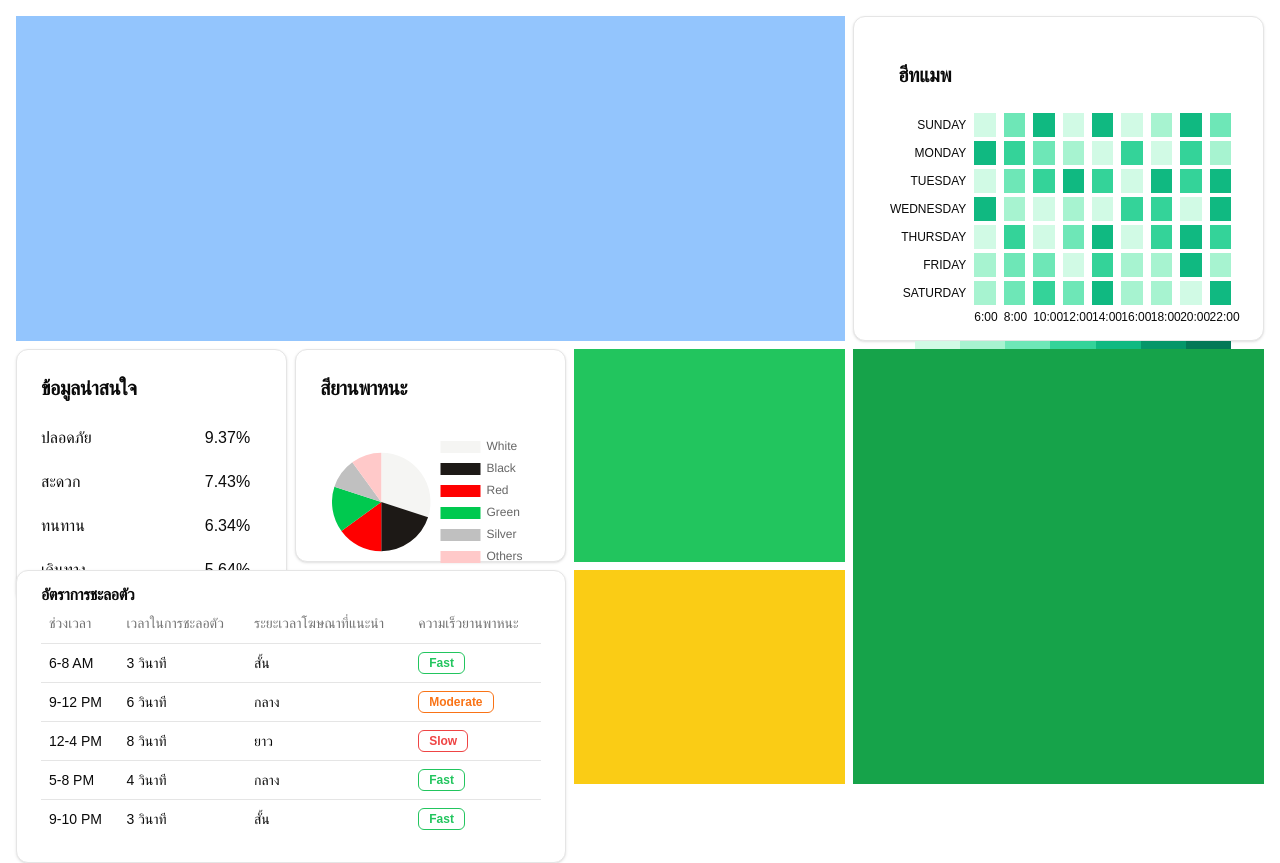
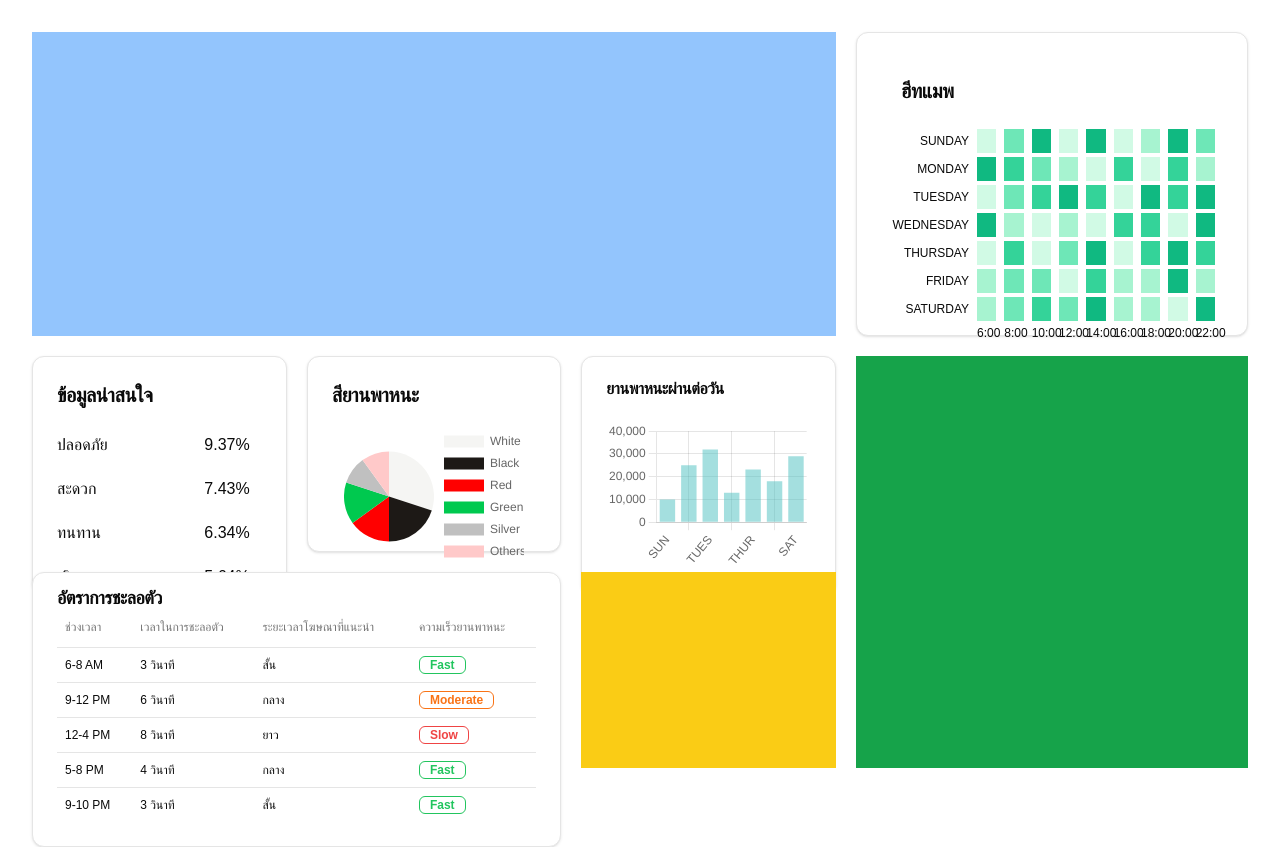
Before and after one commit to lethal1147/test_100star, a Next.js app: page /analytics in a window 1280 px wide. Built offline with nearby package versions, Linux system fonts and the light colour scheme.

Commit message:
feat: add weekly bar

```diff
--- a/app/analytics/page.tsx
+++ b/app/analytics/page.tsx
@@ -1,12 +1,13 @@
 import HeatMap from "@/components/charts/heatMap";
 import VehicleColorPieChart from "@/components/charts/vehicleColorPieChart";
+import WeeklyBarChart from "@/components/charts/weeklyBarChart";
 import DecelerationRateList from "@/components/vehicles/decelerationRateList";
 import InterestDataList from "@/components/vehicles/interestDataList";
 import React from "react";
 
 export default function AnalyticsPage() {
   return (
-    <div className="grid grid-cols-9 grid-rows-7 gap-2 h-screen p-4">
+    <div className="grid grid-cols-9 grid-rows-7 gap-5 h-screen p-8">
       {/* Row 1–2 */}
       <div className="bg-blue-300 col-span-6 row-span-3"></div>
       <div className="col-span-3 row-span-3">
@@ -20,7 +21,9 @@ export default function AnalyticsPage() {
       <div className="col-span-2 row-span-2">
         <VehicleColorPieChart />
       </div>
-      <div className="bg-green-500 col-span-2 row-span-2"></div>
+      <div className="col-span-2 row-span-2">
+        <WeeklyBarChart />
+      </div>
       <div className="bg-green-600 col-span-3 row-span-4"></div>
 
       {/* Row 4 */}
--- a/components/charts/vehicleColorPieChart.tsx
+++ b/components/charts/vehicleColorPieChart.tsx
@@ -61,7 +61,7 @@ export default function VehicleColorPieChart() {
         <CardTitle className="font-bold text-xl">สียานพาหนะ</CardTitle>
       </CardHeader>
       <CardContent className="flex justify-center items-center">
-        <div className="w-full max-w-[300px] h-[200px] p-3">
+        <div className="w-full max-w-[300px] h-[175px] p-3">
           <Pie options={options} data={data} />
         </div>
       </CardContent>
--- /dev/null
+++ b/components/charts/weeklyBarChart.tsx
@@ -0,0 +1,68 @@
+"use client";
+
+import React, { useMemo } from "react";
+import { Card, CardContent, CardHeader, CardTitle } from "../ui/card";
+import { Bar } from "react-chartjs-2";
+import {
+  Chart as ChartJS,
+  Tooltip,
+  Legend,
+  ChartOptions,
+  ChartData,
+  Title,
+  CategoryScale,
+  LinearScale,
+  BarElement,
+} from "chart.js";
+
+ChartJS.register(
+  CategoryScale,
+  LinearScale,
+  BarElement,
+  Title,
+  Tooltip,
+  Legend
+);
+
+const options: ChartOptions<"bar"> = {
+  responsive: true,
+  maintainAspectRatio: false,
+  plugins: {
+    legend: {
+      display: false,
+    },
+    title: {
+      display: false,
+      text: "Chart.js Bar Chart",
+    },
+  },
+};
+
+const labels = ["SUN", "MON", "TUES", "WED", "THUR", "FRI", "SAT"];
+const values = [10000, 25000, 32000, 13000, 23200, 18000, 29000];
+
+export default function WeeklyBarChart() {
+  const data = useMemo<ChartData<"bar">>(() => {
+    return {
+      labels,
+      datasets: [
+        {
+          data: values,
+          backgroundColor: "rgba(75, 192, 192, 0.5)",
+        },
+      ],
+    };
+  }, []);
+  return (
+    <Card>
+      <CardHeader>
+        <CardTitle>ยานพาหนะผ่านต่อวัน</CardTitle>
+      </CardHeader>
+      <CardContent>
+        <div className="w-full h-full">
+          <Bar options={options} data={data} />
+        </div>
+      </CardContent>
+    </Card>
+  );
+}
--- a/components/vehicles/decelerationRateList.tsx
+++ b/components/vehicles/decelerationRateList.tsx
@@ -76,13 +76,13 @@ const getBadge = (vehicleSpeed: keyof typeof vehicleSpeedMapper) => {
 
 export default function DecelerationRateList() {
   return (
-    <Card>
-      <CardHeader className="pt-4 pb-0">
+    <Card className="text-xs">
+      <CardHeader className="text-lg pt-4 pb-0">
         <CardTitle>อัตราการชะลอตัว</CardTitle>
       </CardHeader>
       <CardContent>
-        <Table>
-          <TableHeader>
+        <Table className="text-xs">
+          <TableHeader className="h-4">
             <TableRow>
               <TableHead>ช่วงเวลา</TableHead>
               <TableHead>เวลาในการชะลอตัว</TableHead>
@@ -114,7 +114,10 @@ function VehicleSPeedTag({
   color,
 }: Readonly<{ text: string; textColor: string; color: string }>) {
   return (
-    <Badge className={cn("border", color, textColor)} variant="outline">
+    <Badge
+      className={cn("border text-xs py-0.25", color, textColor)}
+      variant="outline"
+    >
       {text}
     </Badge>
   );
--- a/components/vehicles/interestDataList.tsx
+++ b/components/vehicles/interestDataList.tsx
@@ -46,7 +46,7 @@ export default function InterestDataList() {
       <CardHeader>
         <CardTitle className="font-bold text-xl top-3">ข้อมูลน่าสนใจ</CardTitle>
       </CardHeader>
-      <CardContent className="max-h-44 overflow-y-auto">
+      <CardContent className="max-h-40 overflow-y-auto">
         <ul className="space-y-5">
           {MOCK_INTERESTING_DATA.map((data) => (
             <li className="flex w-full pr-3 justify-between" key={data.name}>
```
